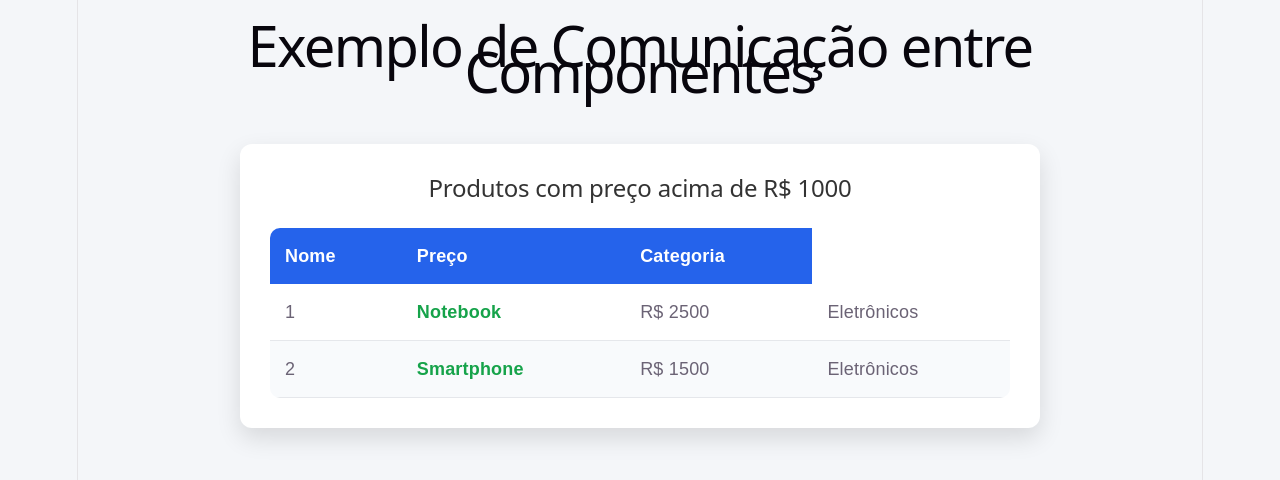
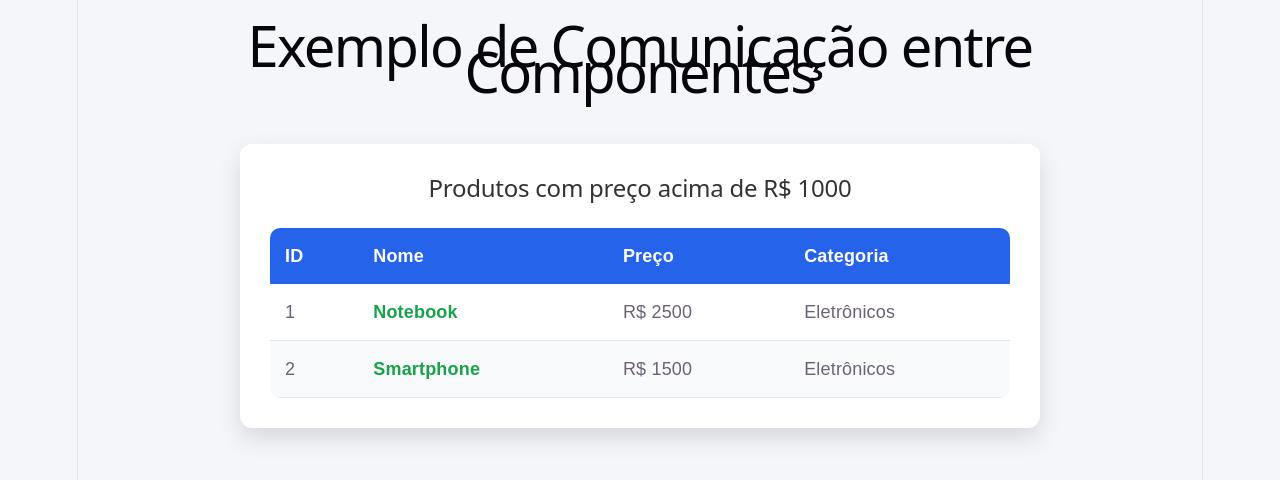
Before and after one commit to devstoks/projeto-react-step, a React (Vite) app in the folder exemplo/: page / in a window 1280 px wide. Shown: the top 480 px of the page. Built offline with nearby package versions, Linux system fonts and the light colour scheme.

Commit message:
comentarios adicionados

```diff
--- a/exemplo/src/components/Aula04/ListaFiltrada.jsx
+++ b/exemplo/src/components/Aula04/ListaFiltrada.jsx
@@ -1,7 +1,10 @@
 import React from 'react';
 import './ListaFiltrada.css';
 
+// Componente responsável por filtrar e exibir produtos caros
 const ListaFiltrada = () => {
+
+  // Array de objetos contendo os produtos
   const produtos = [
     { id: 1, nome: 'Notebook', preco: 2500, categoria: 'Eletrônicos' },
     { id: 2, nome: 'Smartphone', preco: 1500, categoria: 'Eletrônicos' },
@@ -9,36 +12,69 @@ const ListaFiltrada = () => {
     { id: 4, nome: 'Monitor', preco: 600, categoria: 'Eletrônicos' },
   ];
 
+  // O filter() percorre todo o array e retorna um NOVO array
+  // contendo apenas os produtos cujo preço é maior que R$ 1000.
   const produtosFiltrados = produtos.filter(
     produto => produto.preco > 1000
   );
 
+  // JSX que será renderizado na tela
   return (
     <div className="container">
+
+      {/* Título da página */}
       <h2>Produtos com preço acima de R$ 1000</h2>
 
+      {/* Início da tabela */}
       <table className="tabela-produtos">
+
+        {/* Cabeçalho da tabela */}
         <thead>
           <tr>
+            <th>ID</th>
             <th>Nome</th>
             <th>Preço</th>
             <th>Categoria</th>
           </tr>
         </thead>
 
+        {/* Corpo da tabela */}
         <tbody>
-          {produtosFiltrados.map((produto, index) => (
-            <tr key={index}>
+
+          {/*
+            O map() percorre o novo array criado pelo filter().
+            Para cada produto encontrado, ele cria uma linha (<tr>)
+            dentro da tabela.
+          */}
+          {produtosFiltrados.map((produto) => (
+
+            // A propriedade "key" ajuda o React a identificar
+            // cada linha da tabela de forma única.
+            <tr key={produto.id}>
+
+              {/* Exibe o ID do produto */}
               <td>{produto.id}</td>
+
+              {/* Exibe o nome do produto */}
               <td>{produto.nome}</td>
+
+              {/* Exibe o preço do produto */}
               <td>R$ {produto.preco}</td>
+
+              {/* Exibe a categoria do produto */}
               <td>{produto.categoria}</td>
+
             </tr>
+
           ))}
+
         </tbody>
       </table>
+
     </div>
   );
 };
 
+// Exporta o componente para que ele possa ser utilizado
+// em outros arquivos da aplicação.
 export default ListaFiltrada;
```
